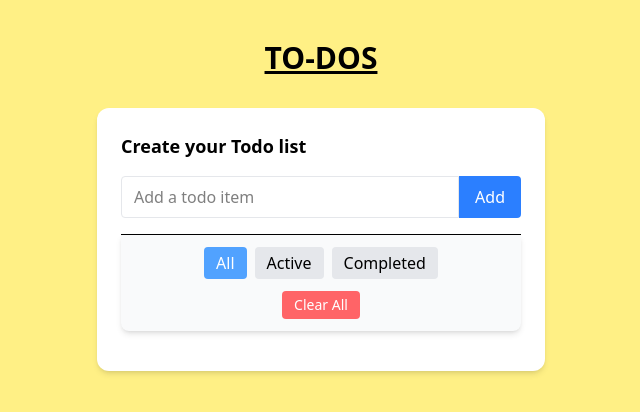
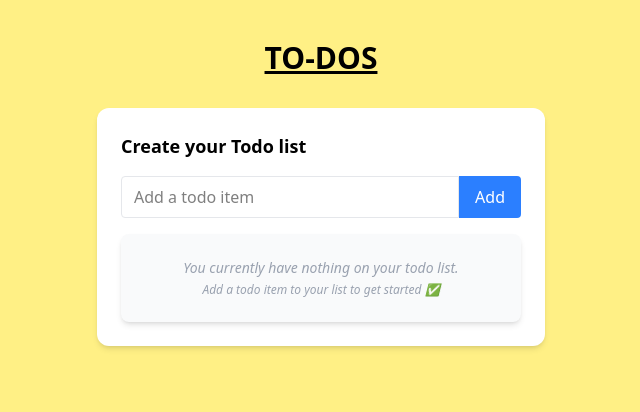
Before and after one commit to ifechiglory/to-do, a React (Vite) app: page / in a window 1280 px wide. Shown: the top 412 px of the page, without its empty margins (319-959 px from the left). Built offline with nearby package versions, Linux system fonts and the light colour scheme.

Commit message:
add conditional rendering for filter buttons

```diff
--- a/src/components/TodoList.jsx
+++ b/src/components/TodoList.jsx
@@ -1,18 +1,23 @@
 import { useSelector, useDispatch } from "react-redux";
-import { addTodo, toggleTodo, deleteTodo, clearTodos } from "../features/todos/todosSlice";
+import {
+  addTodo,
+  toggleTodo,
+  deleteTodo,
+  clearTodos,
+} from "../features/todos/todosSlice";
 import { useState } from "react";
 
 export default function TodoList() {
   const todos = useSelector((state) => state.todos);
   const dispatch = useDispatch();
   const [text, setText] = useState("");
-  const [filter, setFilter] = useState('All');
+  const [filter, setFilter] = useState("All");
 
-  const filteredTodos = todos.filter(todo => {
-    if (filter === 'Active') return !todo.completed;
-    if (filter === 'Completed') return todo.completed;
+  const filteredTodos = todos.filter((todo) => {
+    if (filter === "Active") return !todo.completed;
+    if (filter === "Completed") return todo.completed;
     return true;
-  })
+  });
 
   return (
     <section className="max-w-md mx-auto bg-white shadow-md rounded-xl p-6">
@@ -37,7 +42,8 @@ export default function TodoList() {
         </button>
       </section>
       <ul className="space-y-2">
-        {filteredTodos.map((todo) => (
+        {filteredTodos.length > 0 ? (
+          filteredTodos.map((todo) => (
             <li
               className="flex justify-between items-center bg-gray-50 px-3 py-2 rounded shadow-sm"
               key={todo.id}
@@ -57,8 +63,28 @@ export default function TodoList() {
                 x
               </button>
             </li>
-        ))}
+          ))
+        ) : (
+          <li className="bg-gray-50 text-center text-gray-400 italic px-4 py-6 rounded-lg shadow-md">
+            {filter === "Completed" && todos.length > 0 ? (
+              <p className="text-sm">
+                You have not completed any todo item yet.
+              </p>
+            ) : (
+              <>
+                <p className="text-sm">
+                  You currently have nothing on your todo list.
+                </p>
+                <p className="text-xs mt-1">
+                  Add a todo item to your list to get started ✅
+                </p>
+              </>
+            )}
+          </li>
+        )}
       </ul>
+
+      {todos.length > 0 && (
         <section className="border-t mt-4 rounded-b-lg bg-gray-50 px-6 py-3 flex flex-col shadow-md justify-center items-center mb-4">
           <section className="flex gap-2">
             <button
@@ -80,7 +106,9 @@ export default function TodoList() {
             <button
               onClick={() => setFilter("Completed")}
               className={`hover:cursor-pointer px-3 py-1 rounded ${
-              filter === "Completed" ? "bg-green-400 text-white" : "bg-gray-200"
+                filter === "Completed"
+                  ? "bg-green-400 text-white"
+                  : "bg-gray-200"
               }`}
             >
               Completed
@@ -93,6 +121,7 @@ export default function TodoList() {
             Clear All
           </button>
         </section>
+      )}
     </section>
   );
 }
```
Lines whose indentation alone changed are shown as unchanged.
